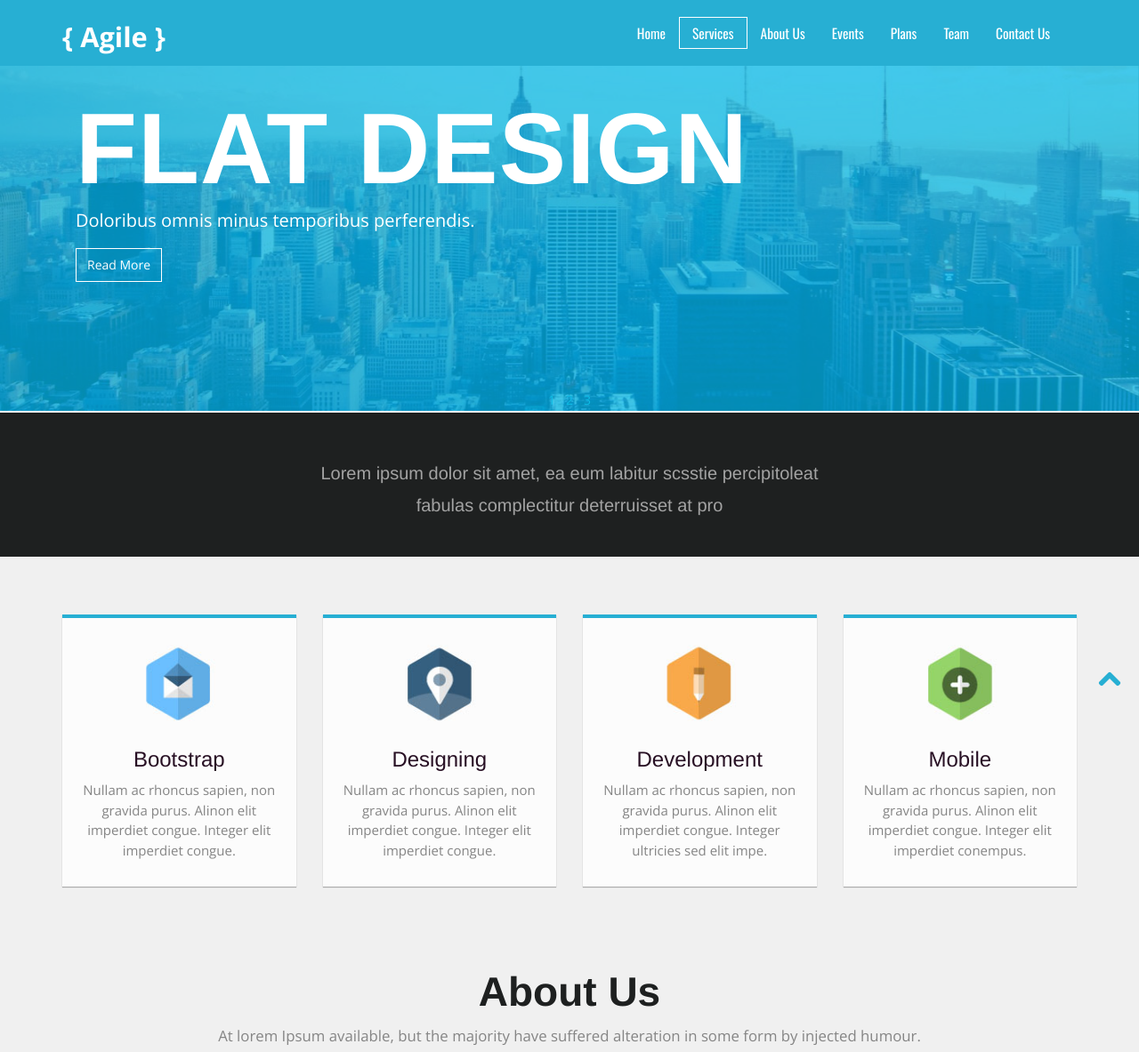
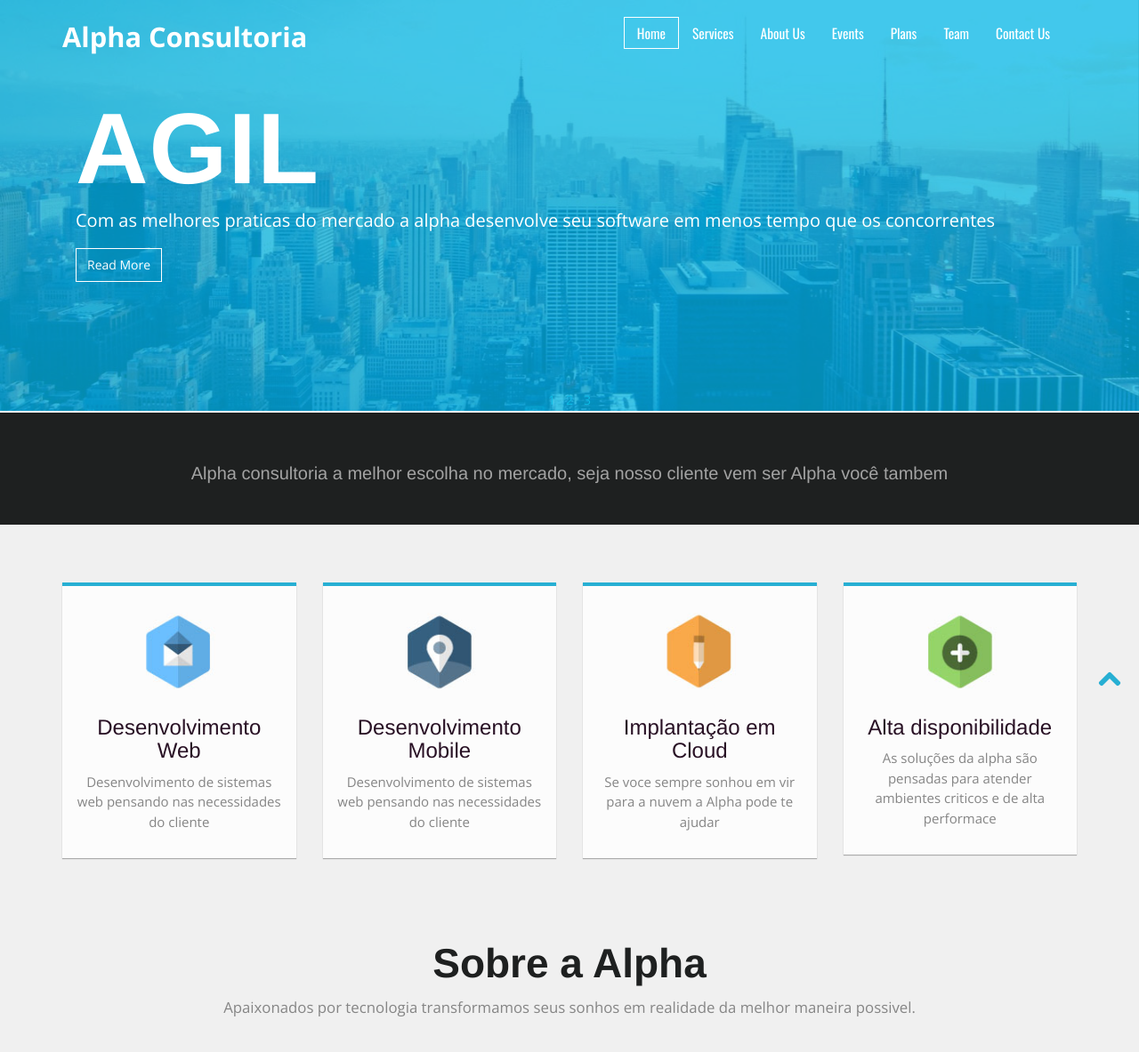
Before and after one commit to ConradoIT/equipeAlphaPage, a plain HTML site: page index.html in a window 1280 px wide. Shown: the top 1183 px of the page at 89% size. Drawn offline with nearby package versions, Linux system fonts and the light colour scheme.

Commit message:
Adicionado pagina

```diff
--- a/index.html
+++ b/index.html
@@ -37,7 +37,7 @@
     <nav class="navbar navbar-inverse" role="navigation">
       <div class="navbar-header">
         <button type="button" id="nav-toggle" class="navbar-toggle" data-toggle="collapse" data-target="#main-nav"> <span class="sr-only">Toggle navigation</span> <span class="icon-bar"></span> <span class="icon-bar"></span> <span class="icon-bar"></span> </button>
-        <a href="#" class="navbar-brand scroll-top logo  animated bounceInLeft"><b><i>{ Agile }</i></b></a> </div>
+        <a href="#" class="navbar-brand scroll-top logo  animated bounceInLeft"><b><i>Alpha Consultoria</i></b></a> </div>
       <!--/.navbar-header-->
       <div id="main-nav" class="collapse navbar-collapse">
         <ul class="nav navbar-nav" id="mainNav">
@@ -66,24 +66,24 @@
               <li>
                 <img src="images/slides/1.jpg" alt="" />
                 <div class="flex-caption container">
-                    <h3>Flat Design</h3>
-					<p>Doloribus omnis minus temporibus perferendis.</p>
+                    <h3>Agil</h3>
+					<p>Com as melhores praticas do mercado a alpha desenvolve seu software em menos tempo que os concorrentes</p>
 					<a href="#" class="btn btn-theme">Read More</a>
                 </div>
               </li>
               <li>
                 <img src="images/slides/2.jpg" alt="" />
                 <div class="flex-caption container">
-                    <h3>Responsive</h3>
-					<p>Lorem ipsum dolor sit amet, consectetur adipisi.</p>
+                    <h3>Foco no Cliente</h3>
+					<p>à alpha consultoria tem como foco principal o cliente</p>
 					<a href="#" class="btn btn-theme">Read More</a>
                 </div>
               </li>
               <li>
                 <img src="images/slides/3.jpg" alt="" />
                 <div class="flex-caption container">
-                    <h3>Bootstrap</h3>
-					<p>Lorem ipsum dolor sit amet, consectetur ersf.</p>
+                    <h3>Excelencia</h3>
+					<p>Excelencia no desenvolvimento de software é o que torna a Alpha consultoria a melhor escolha no mercado</p>
 					<a href="#" class="btn btn-theme">Read More</a>
                 </div>
               </li>
@@ -92,7 +92,7 @@
 	<!-- end slider -->
   </div>
   <div class="container hero-text2">
-  <h3>Lorem ipsum dolor sit amet, ea eum labitur scsstie percipitoleat<br/> fabulas complectitur deterruisset at pro</h3>
+  <h3>Alpha consultoria a melhor escolha no mercado, seja nosso cliente vem ser Alpha você tambem</h3>
   </div>
 </section>
 <section id="services" class="page-section colord">
@@ -100,29 +100,29 @@
     <div class="row">
       <!-- item -->
       <div class="col-md-3 text-center"><div class="b1"> <i class="circle"><img src="images/a1.jpg" alt="" /></i>
-        <h3>Bootstrap</h3>
-        <p>Nullam ac rhoncus sapien, non gravida purus. Alinon elit imperdiet congue. Integer elit imperdiet congue.</p>
+        <h3>Desenvolvimento Web</h3>
+        <p>Desenvolvimento de sistemas web pensando nas necessidades do cliente</p>
       </div></div>
       <!-- end: -->
 
       <!-- item -->
       <div class="col-md-3 text-center"><div class="b1"><i class="circle"> <img src="images/a2.jpg" alt="" /></i>
-        <h3>Designing</h3>
-        <p>Nullam ac rhoncus sapien, non gravida purus. Alinon elit imperdiet congue. Integer elit imperdiet congue.</p>
+        <h3>Desenvolvimento Mobile</h3>
+        <p>Desenvolvimento de sistemas web pensando nas necessidades do cliente</p>
       </div></div>
       <!-- end: -->
 
       <!-- item -->
       <div class="col-md-3 text-center"><div class="b1"><i class="circle"> <img src="images/a3.jpg" alt="" /></i>
-        <h3>Development</h3>
-        <p>Nullam ac rhoncus sapien, non gravida purus. Alinon elit imperdiet congue. Integer ultricies sed elit impe.</p>
+        <h3>Implantação em Cloud</h3>
+        <p>Se voce sempre sonhou em vir para a nuvem a Alpha pode te ajudar</p>
       </div></div>
       <!-- end: -->
 
       <!-- item -->
       <div class="col-md-3 text-center"><div class="b1"><i class="circle"> <img src="images/a4.jpg" alt="" /></i>
-        <h3>Mobile</h3>
-        <p>Nullam ac rhoncus sapien, non gravida purus. Alinon elit imperdiet congue. Integer elit imperdiet conempus.</p>
+        <h3>Alta disponibilidade</h3>
+        <p>As soluções da alpha são pensadas para atender ambientes criticos e de alta performace</p>
       </div></div>
       <!-- end:-->
     </div>
@@ -133,8 +133,8 @@
   <div class="container">
     <div class="heading text-center">
       <!-- Heading -->
-      <h2>About Us</h2>
-      <p>At lorem Ipsum available, but the majority have suffered alteration in some form by injected humour.</p>
+      <h2>Sobre a Alpha</h2>
+      <p>Apaixonados por tecnologia transformamos seus sonhos em realidade da melhor maneira possivel.</p>
     </div>
     <div class="row feature design">
       <div class="area1 columns right">
@@ -143,7 +143,6 @@
           Nec et jority have suffered alteration. </p>
         <p>Odio quaeque reformidans est eu, expetendis intellegebat has ut, viderer invenire ut his. Has molestie percipit an. Falli volumus efficiantur sed id, ad vel noster propriae. Ius ut etiam vivendo, graeci iudicabit constituto at mea. No soleat fabulas prodesset vel, ut quo solum dicunt.
           Nec et amet vidisse mentitumsstie percipitoleat fabulas. </p>
-          <a href="#" class="btn">Download Apps</a>
       </div>
       <div class="area2 columns feature-media left"> <img src="images/feature-img-1.png" alt="" width="100%"> </div>
     </div>
```
Also changed, not shown: robots.txt (added).
